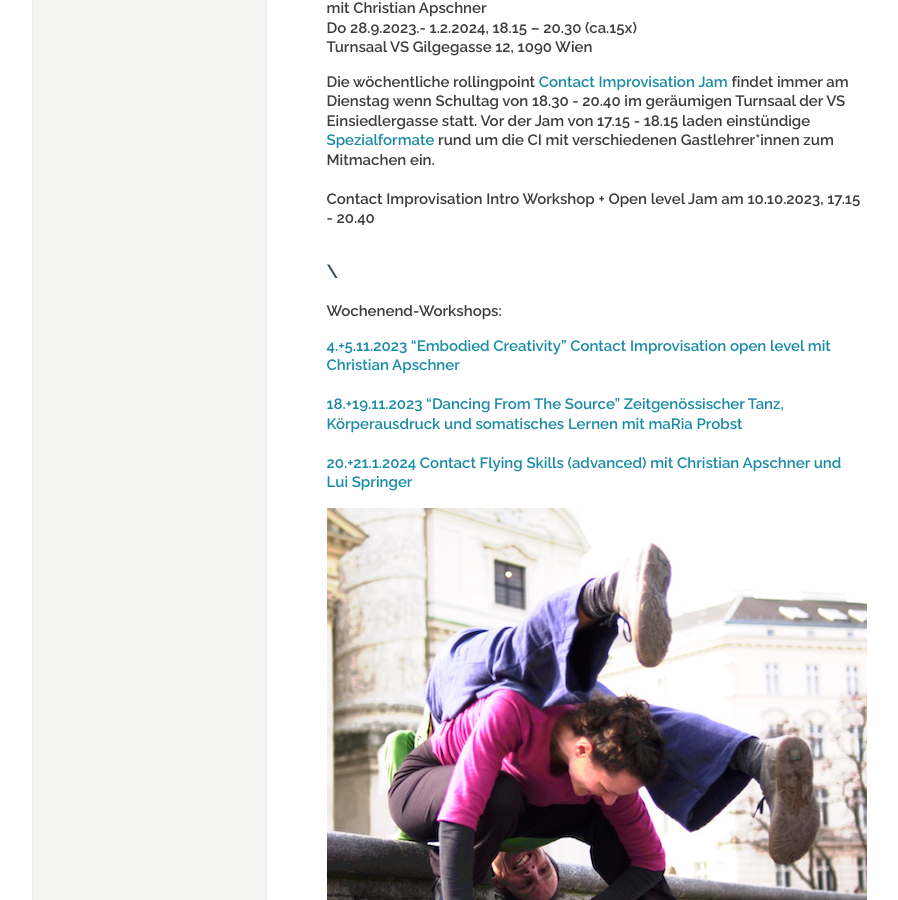
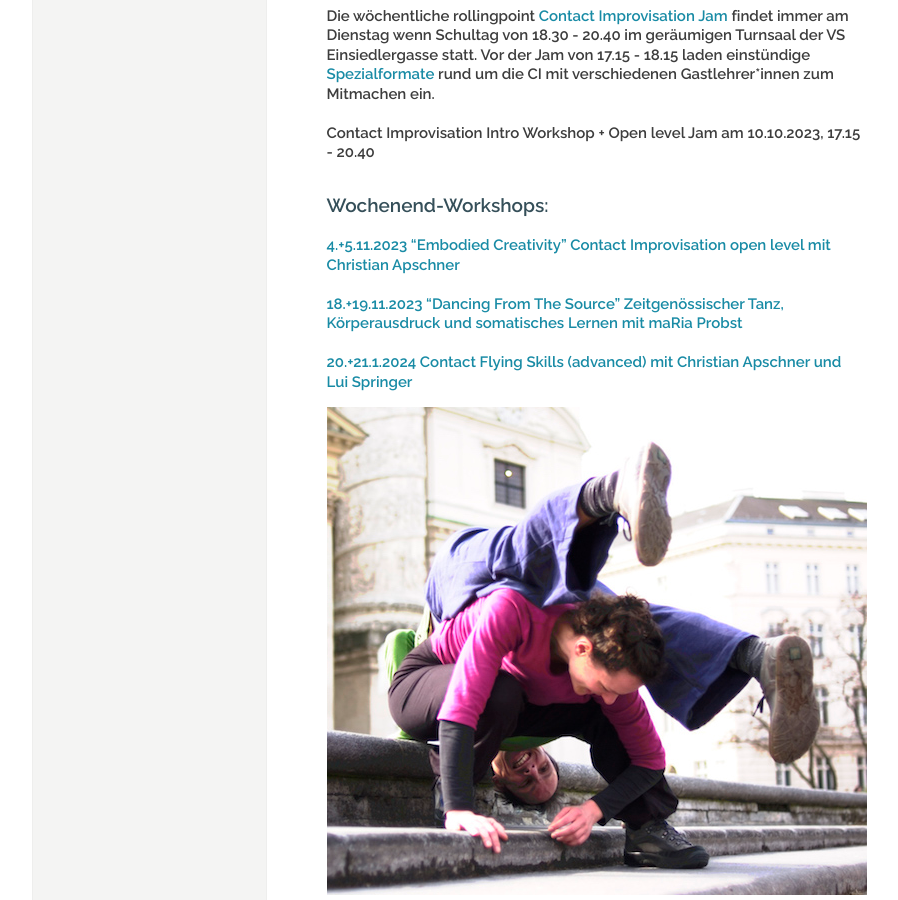
Before and after one commit to manulari/rollingpointat, a Jekyll site: the page built from _pages_de/index.md, in a window 1280 px wide and 900 px high, scrolled down 1566 px. Shown: the whole window, without its empty margins (152-1050 px from the left). Built offline with Jekyll 4.4.1, drawn with Linux system fonts in a browser that asks for light colours; comment, search, counter and statistics services are not loaded.

```diff
--- a/_pages_de/index.md
+++ b/_pages_de/index.md
@@ -18,9 +18,9 @@ Fotocredit: https://johannes-stolba.net/photography/
 
 <div class="imglink"><a target="_blank" href="https://www.youtube.com/embed/kp3DqzN1Ldo"><img src="/assets/uploads/video_vorschau_rollingpoint.png" alt="" /><div>rollingpoint-Video</div></a></div>
 
-## **KURSBEGINN WINTERSEMESTER 2023/24: 25.- 28.9.2023**
+### **KURSBEGINN WINTERSEMESTER 2023/24: 25.- 28.9.2023**
 
-## **Schnuppermöglichkeit um 10€/Termin noch bis 12.10.2023**
+**Schnuppermöglichkeit um 10€/Termin noch bis 12.10.2023**
 
 **[1 RELEASZ Tanztraining: ](/kurse#mo)**[Zeitgenössischer Tanz / CI-light / Somatisches Lernen](/kurse#mo)\*\* **open level**\
  **mit maRia Probst**\
@@ -45,8 +45,7 @@ Fotocredit: https://johannes-stolba.net/photography/
 \
 **Contact Improvisation Intro Workshop + Open level Jam am 10.10.2023, 17.15 - 20.40**
 
-### \
-**Wochenend-Workshops:**
+### **Wochenend-Workshops:**
 
 **[4.+5.11.2023 “Embodied Creativity” Contact Improvisation open level mit Christian Apschner](#creativity)**\
 \
@@ -54,8 +53,6 @@ Fotocredit: https://johannes-stolba.net/photography/
 \
 **[20.+21.1.2024 Contact Flying Skills (advanced) mit Christian Apschner und Lui Springer](#flying)**
 
-
-
 ![Mehr CI auf der Stiege](/assets/uploads/dsc_1941a.jpg "Mehr CI auf der Stiege")
 
 Fotocredit: Johannes Stolba
```
